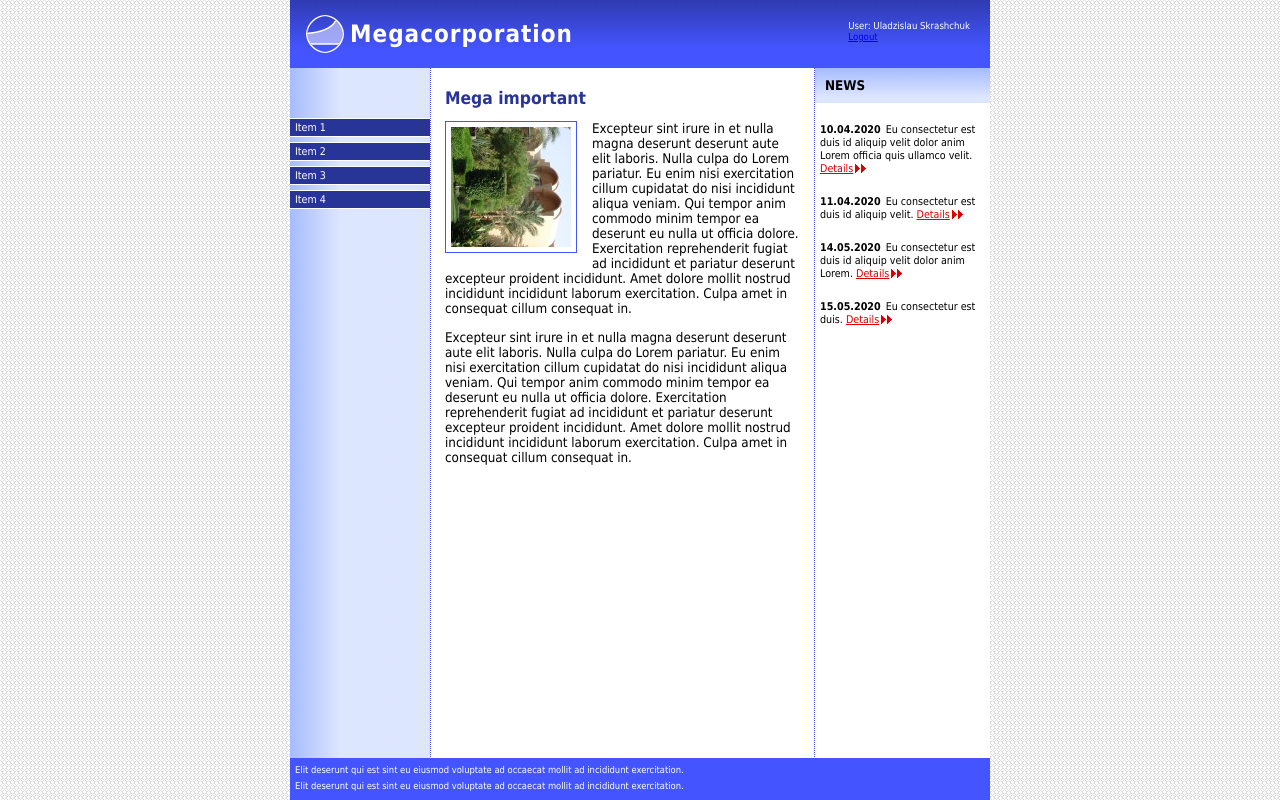
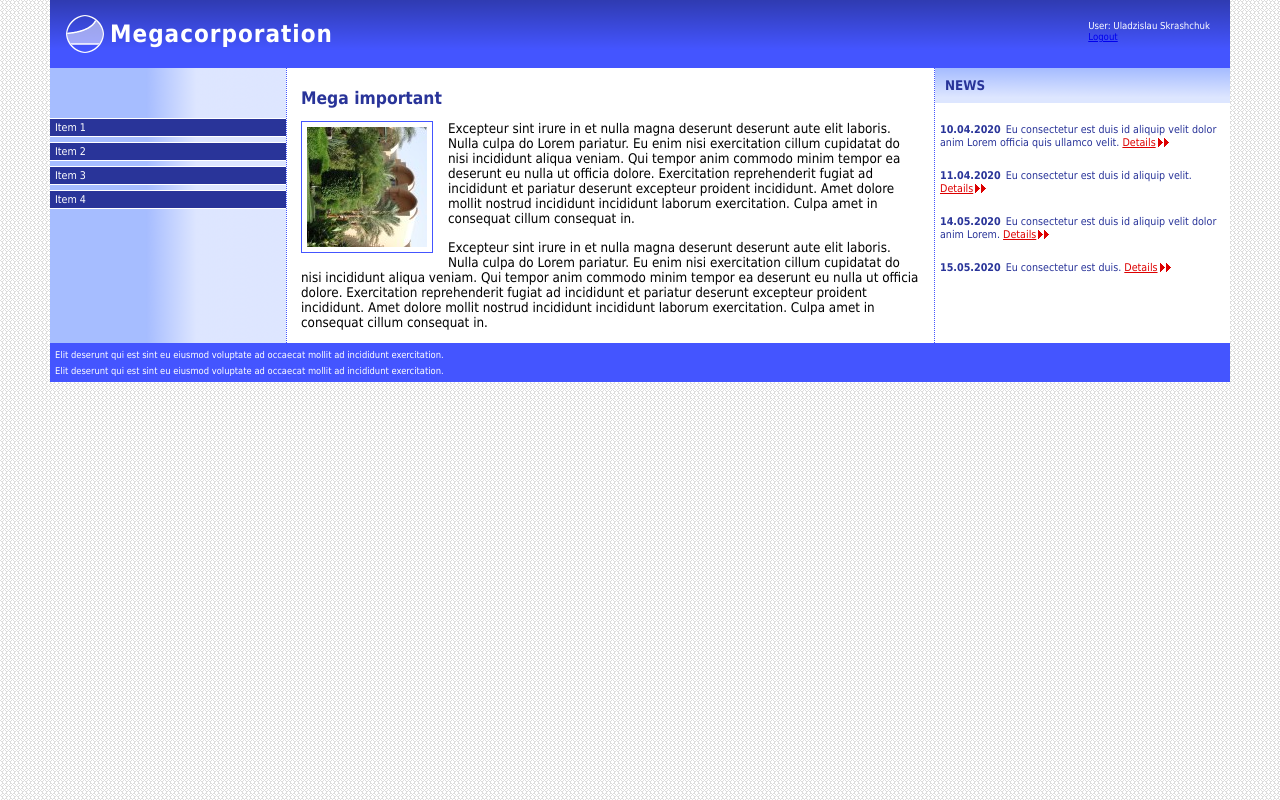
Before and after one commit to vs192ef34/html-basics-RdMLlA, a plain HTML site: page src/index.html in a window 1280 px wide. Drawn offline with Linux system fonts and the light colour scheme.

Commit message:
Flexible layout. Option 1

```diff
--- a/src/styles/style.css
+++ b/src/styles/style.css
@@ -6,10 +6,8 @@ html {
 
 body {
   padding: 0px;
-  margin: 0px auto;
-  width: 700px;
+  margin: 0px 50px;
   position: relative;
-  min-height: 100%;
 }
 
 #main {
@@ -41,6 +39,10 @@ body {
   float: left;
   width: 20%;
   margin-left: -75%;
+  padding-bottom: 32767px;
+  margin-bottom: -32767px;
+  padding-right: 1px;
+  margin-right: -1px;
 }
 
 #sections h2 {
@@ -65,6 +67,10 @@ body {
 #news {
   float: right;
   width: 25%;
+  padding-bottom: 32767px;
+  margin-bottom: -32767px;
+  padding-left: 1px;
+  margin-left: -1px;
 }
 
 #news h2 {
@@ -88,7 +94,6 @@ body {
 #content {
   overflow: hidden;
   width: 100%;
-  padding-bottom: 42px;
 }
 
 #user {
@@ -113,10 +118,6 @@ h1 {
 
 #meta {
   padding: 1px 0px;
-  position: absolute;
-  bottom: 0;
-  width: 100%;
-  height: 40px;
 }
 
 h1 {
@@ -128,6 +129,15 @@ h1 {
 }
 
 /* Colors */
+
+html {
+  background: url(../images/window-bg.png) #eee;
+}
+
+body {
+  background: white;
+  color: black;
+}
 
 #title {
   background: url(../images/title-bg.png) #45f left top repeat-x;
@@ -142,6 +152,10 @@ h1 {
   color: #293499;
 }
 
+#sections {
+  background: url(../images/left-col-bg.png) #a6bdff right top repeat-y;
+}
+
 #main .picture {
   border-color: #45f;
 }
@@ -154,6 +168,11 @@ h1 {
 
 #sections li a:hover {
   background: #d00;
+}
+
+#news {
+  background: url(../images/right-col-bg.png) white left top repeat-y;
+  color: #293499;
 }
 
 #news h2 {
@@ -173,15 +192,6 @@ h1 {
 
 #user {
   color: white;
-}
-
-body {
-  background: url(../images/content-bg.png) white left top repeat-y;
-  color: black;
-}
-
-html {
-  background: url(../images/window-bg.png) #eee;
 }
 
 /* Fonts */
```
Also changed, not shown: src/index.html (+3 -5 lines).
